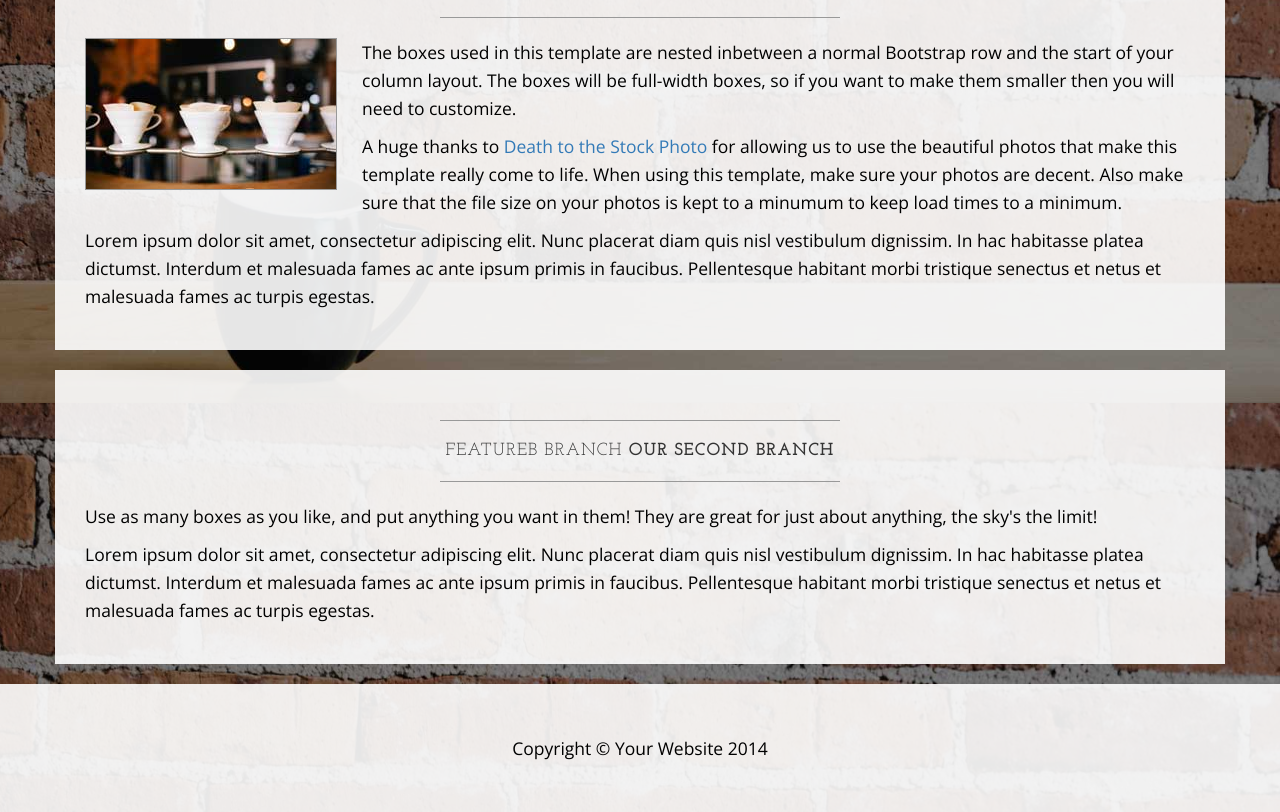
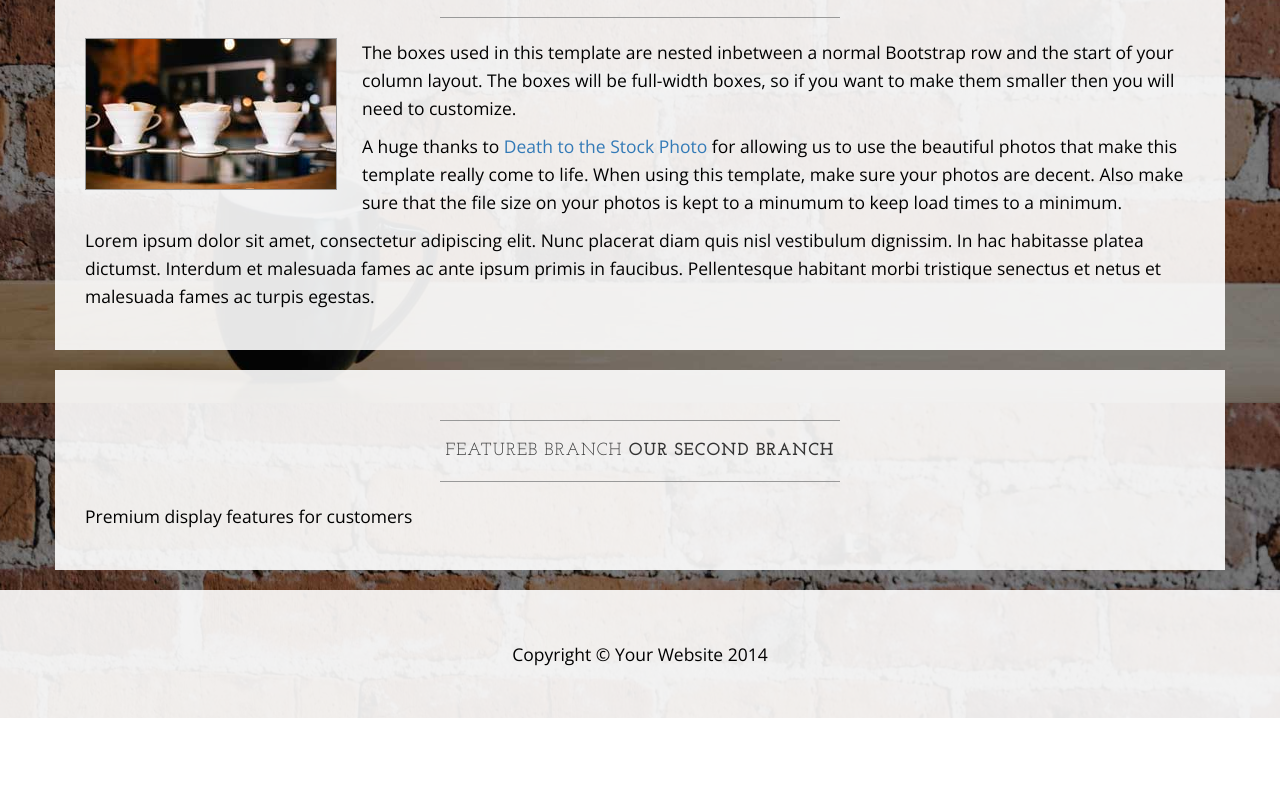
Before and after one commit to GonzaloMMD/Learnable-Git-Course, a plain HTML site: page index.html in a window 1280 px wide. Shown: the part 1197-2009 px from the top of the page. After the commit the page ends 1915 px from the top, so only its background shows below. Drawn offline with nearby package versions, Linux system fonts and the light colour scheme.

Commit message:
Edited paragraph on feature B

```diff
--- a/index.html
+++ b/index.html
@@ -144,8 +144,7 @@
                         <strong>Our second branch</strong>
                     </h2>
                     <hr>
-                    <p>Use as many boxes as you like, and put anything you want in them! They are great for just about anything, the sky's the limit!</p>
-                    <p>Lorem ipsum dolor sit amet, consectetur adipiscing elit. Nunc placerat diam quis nisl vestibulum dignissim. In hac habitasse platea dictumst. Interdum et malesuada fames ac ante ipsum primis in faucibus. Pellentesque habitant morbi tristique senectus et netus et malesuada fames ac turpis egestas.</p>
+                    <p>Premium display features for customers</p>
                 </div>
             </div>
         </div>
```
